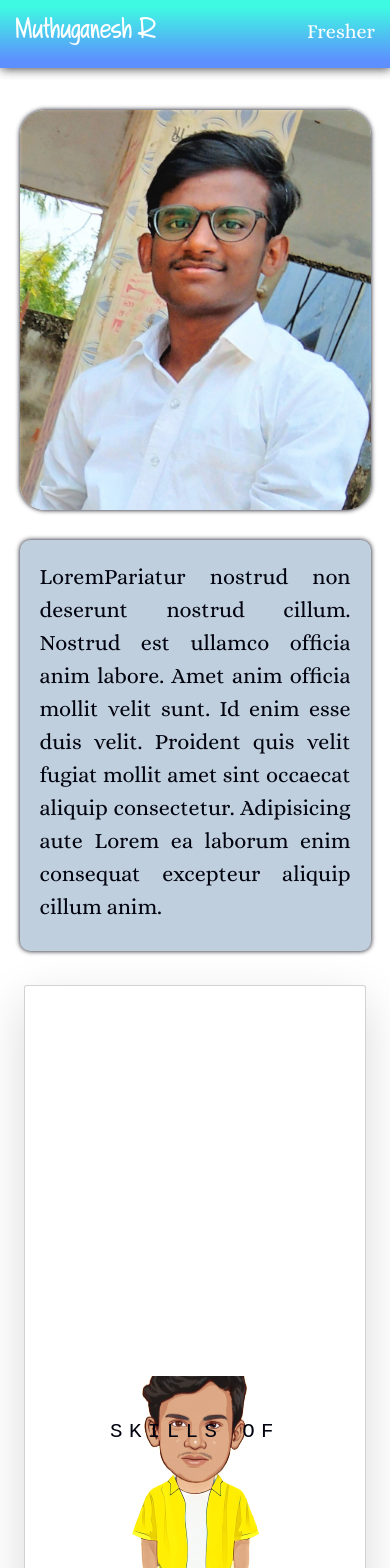
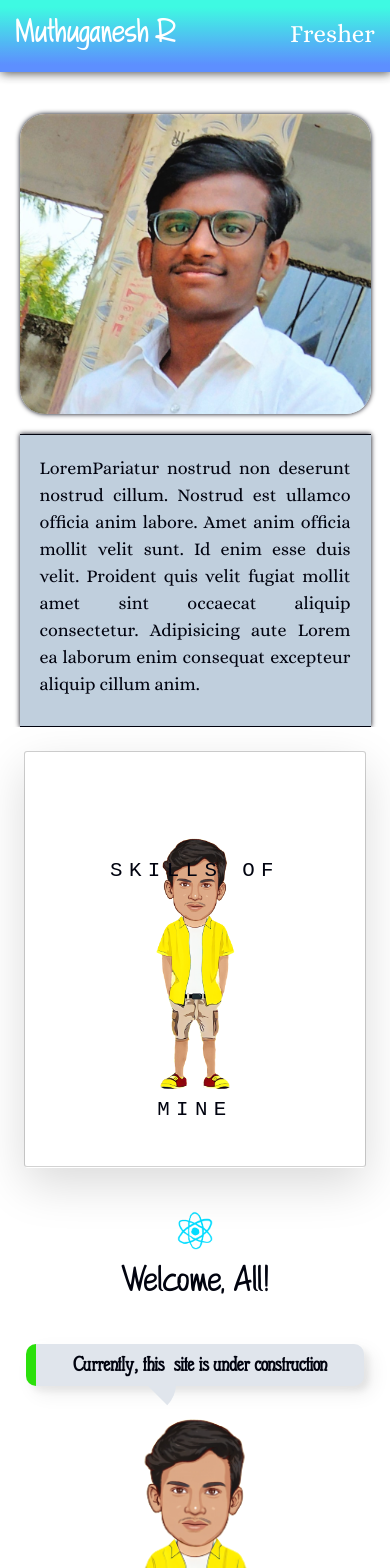
Before and after one commit to muthu12-sudo/Portfolio-MG, a React (Vite) app: page / in a window 390 px wide. Shown: the top 1568 px of the page. Built offline with nearby package versions, Linux system fonts and the light colour scheme.

Commit message:
Flip card fix

```diff
--- a/src/styles.css
+++ b/src/styles.css
@@ -79,13 +79,6 @@ html {
 @media (max-width: 568px) {
   .Navbar {
     padding: 15px;
-    gap: 10px;
-  }
-  .Navbar span {
-    font-size: 20px;
-  }
-  .Navbar :first-child {
-    font-size: 28px;
   }
 }
 
@@ -95,7 +88,6 @@ html {
   flex-flow: row nowrap;
   overflow: hidden;
   padding-top: 20px;
-  justify-content: space-evenly;
 }
 
 #mgimg {
@@ -136,7 +128,7 @@ html {
 }
 .ProfileContainer p {
   font-family: "Alice";
-  font-size: 22px;
+  font-size: 20px;
   text-align: justify;
 }
 @media (max-width: 875px) {
@@ -145,12 +137,31 @@ html {
   }
   .ProfileContainer {
     justify-content: center;
-    margin: 10px auto;
+    border-radius: 0;
+    border-top: #01030f solid 1px;
+    border-bottom: #01030f solid 1px;
+    margin: 0px auto;
     width: 90%;
+  }
+  .ProfileContainer p {
+    font-size: 18px;
   }
   #mgimg {
     margin: 20px auto;
     width: 90%;
+    height: 600px;
+  }
+}
+@media (max-width: 530px) {
+  #mgimg {
     height: 400px;
   }
 }
+@media (max-width: 430px) {
+  #mgimg {
+    height: 300px;
+  }
+  .ProfileContainer p {
+    font-size: 18px;
+  }
+}
--- a/src/stylesheet.css
+++ b/src/stylesheet.css
@@ -15,10 +15,6 @@ html {
   html {
     font-size: 75%;
   }
-}
-
-body {
-  height: 100vh;
 }
 
 .artboard {
@@ -53,10 +49,10 @@ body {
   top: 0;
   left: 0;
   width: 100%;
-  -webkit-backface-visibility: hidden; /* We don't want to see the back part of the element. */
-  backface-visibility: hidden; /* We don't want to see the back part of the element. */
+  -webkit-backface-visibility: hidden;
+  backface-visibility: hidden;
   border-radius: 3px;
-  overflow: hidden; /* The image is overflowing the parent. */
+  overflow: hidden;
   box-shadow: 0 2rem 6rem rgba(0, 0, 0, 0.15);
 }
 .card__side--front {
@@ -149,41 +145,13 @@ body {
 .card__details ul li:last-child {
   border-bottom: none;
 }
-@media only screen and (max-width: 37.5em) {
-  .card {
-    height: auto;
-    border-radius: 3px;
-    background-color: #fff;
-    box-shadow: 0 2rem 6rem rgba(0, 0, 0, 0.15);
-  }
-  .card__side {
-    height: auto;
-    position: relative;
-    box-shadow: none;
-  }
 
-  .card__details {
-    padding: 3rem 2rem;
-  }
-  .card__theme {
-    position: relative;
-    top: 0;
-    left: 0;
-    transform: translate(0);
-    width: 100%;
-    padding: 5rem 4rem 1.5rem 4rem;
-    text-align: right;
-  }
-  .card__theme-box {
-    margin-bottom: 1.5rem;
-  }
-  .card__title {
-    font-size: 4rem;
-  }
-}
 @media only screen and (max-width: 650px) {
   .card__details {
     background-size: 100px;
     background-position: right bottom;
   }
+  .card__side--front {
+    background-size: 200px;
+  }
 }
```
